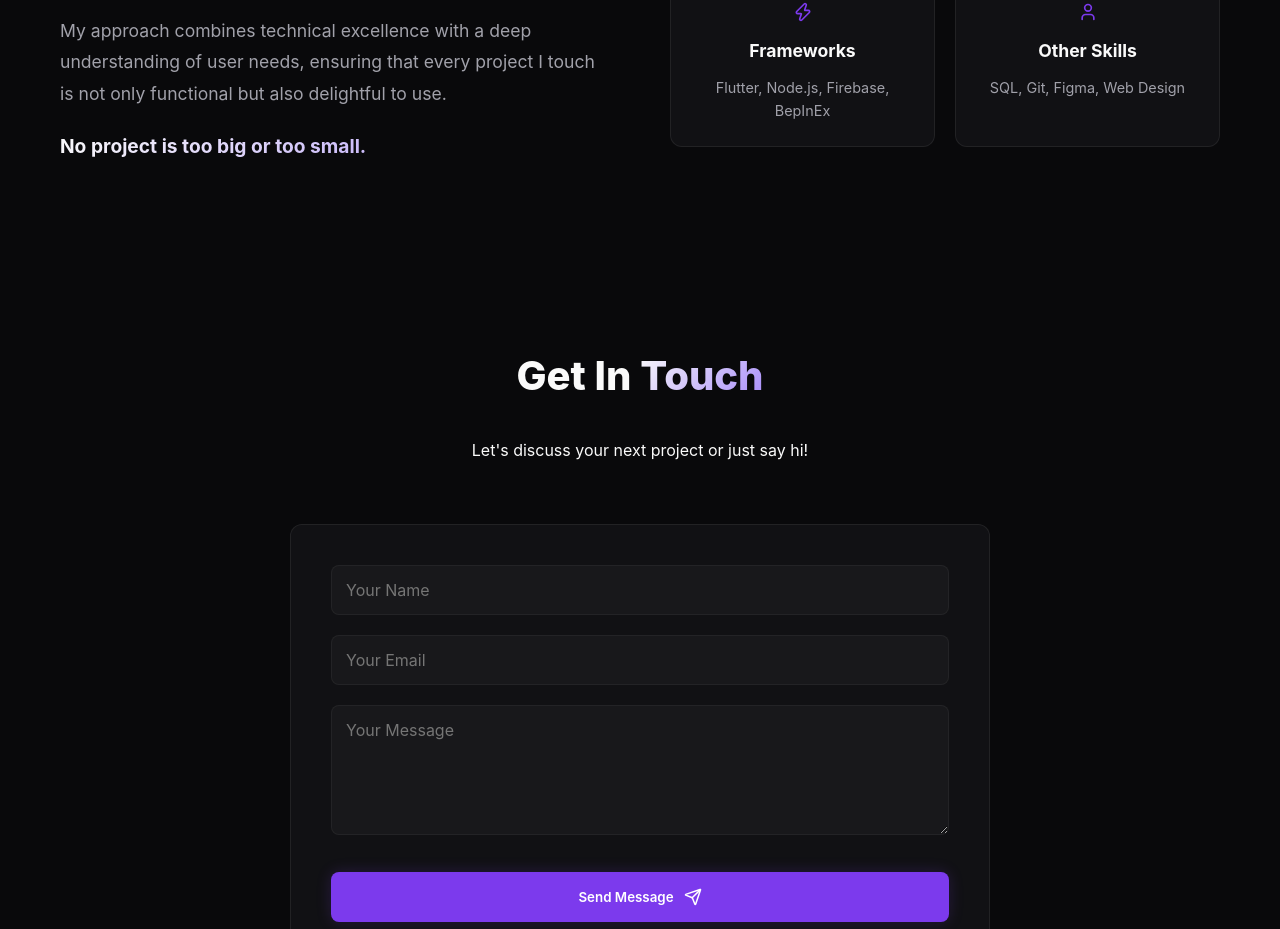
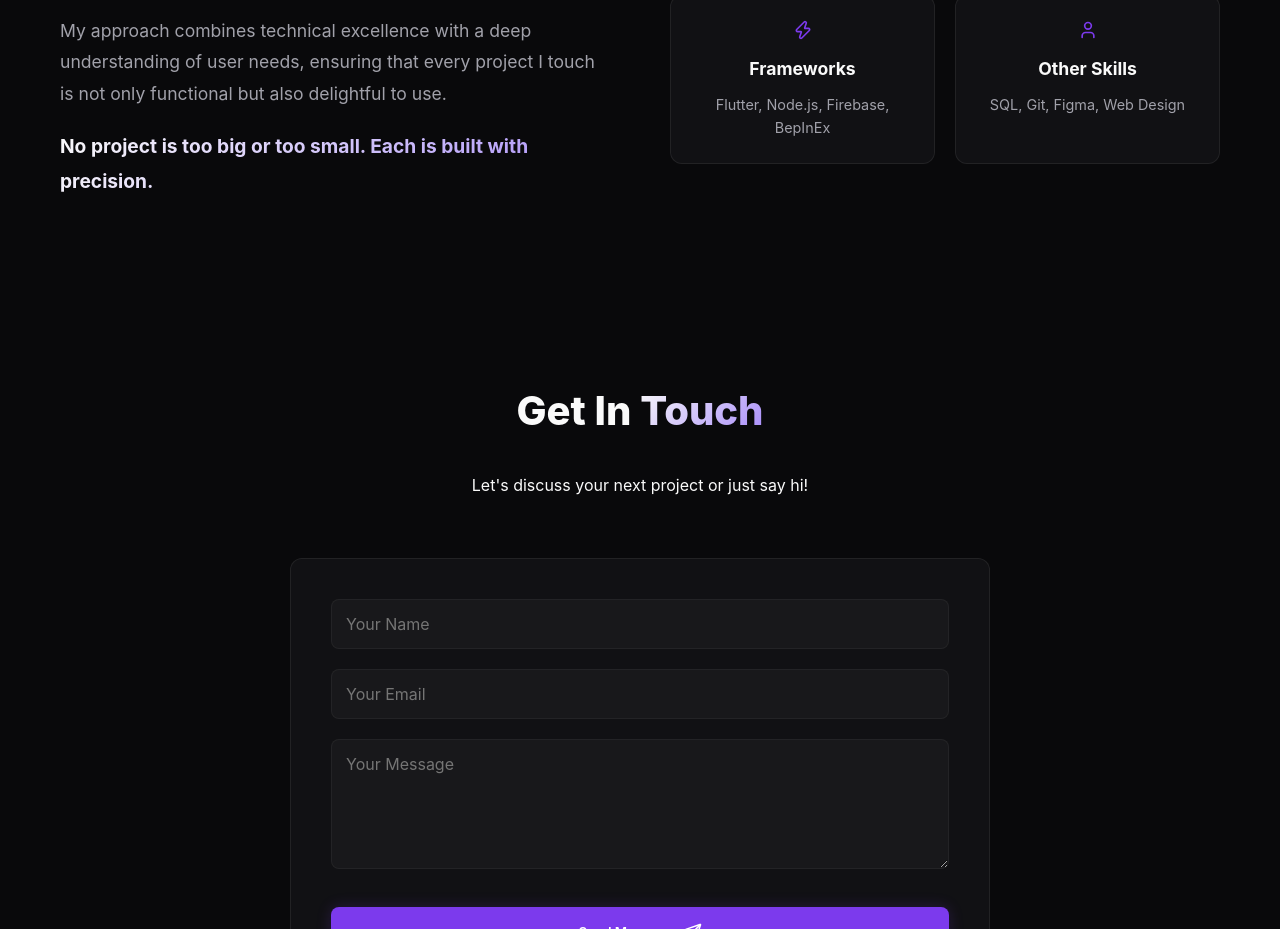
Before and after one commit to euBiZaRe/BiZaRe-Portfolio, a React (Vite) app: page /#/ in a window 1280 px wide. Shown: the part 2700-3629 px from the top of the page. Built offline with nearby package versions, Linux system fonts and the light colour scheme.

Commit message:
Update slogan with precision message

```diff
--- a/src/components/About.jsx
+++ b/src/components/About.jsx
@@ -33,7 +33,7 @@ const About = () => {
               functional but also delightful to use.
             </p>
             <p className="about-description font-bold text-gradient mt-6" style={{ fontSize: '1.2rem', fontWeight: '700' }}>
-              No project is too big or too small.
+              No project is too big or too small. Each is built with precision.
             </p>
           </motion.div>
 
```
Also changed, not shown: 1 other file (tests, documents, lock files or other folders).
